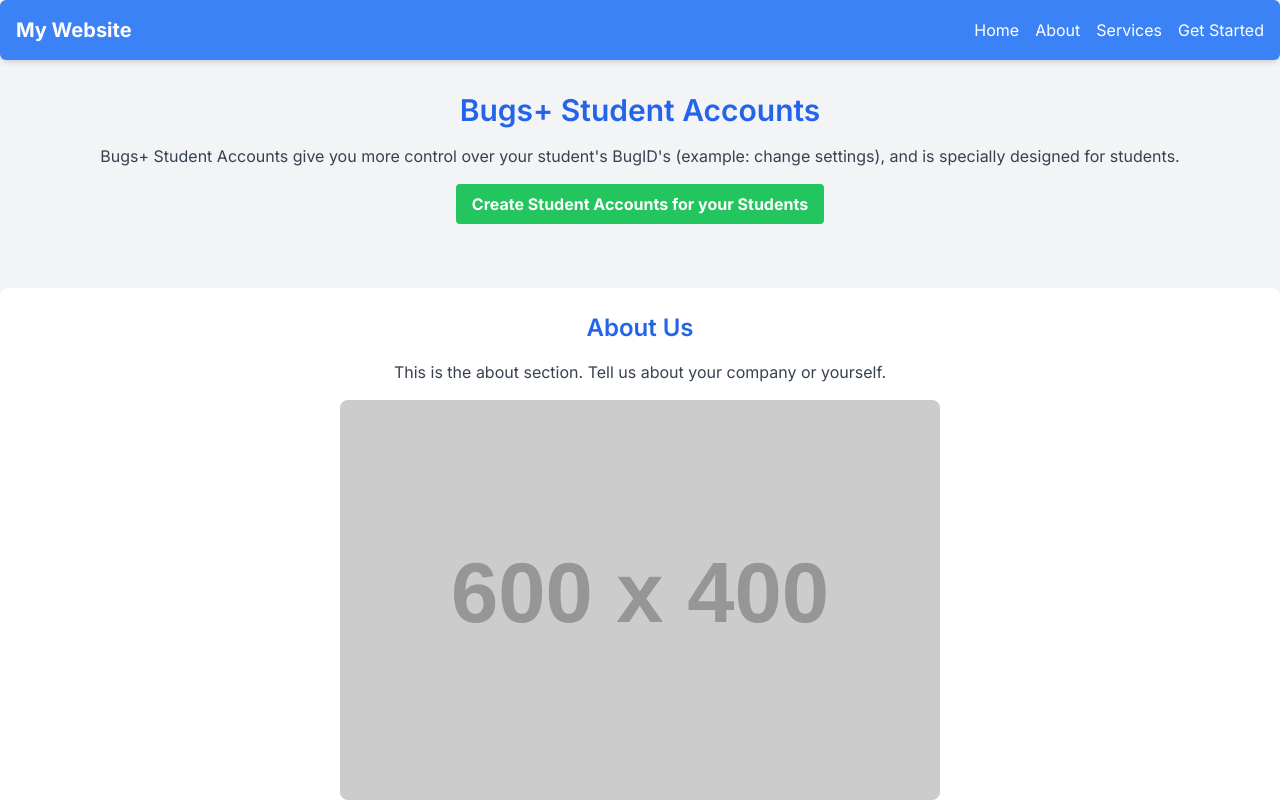
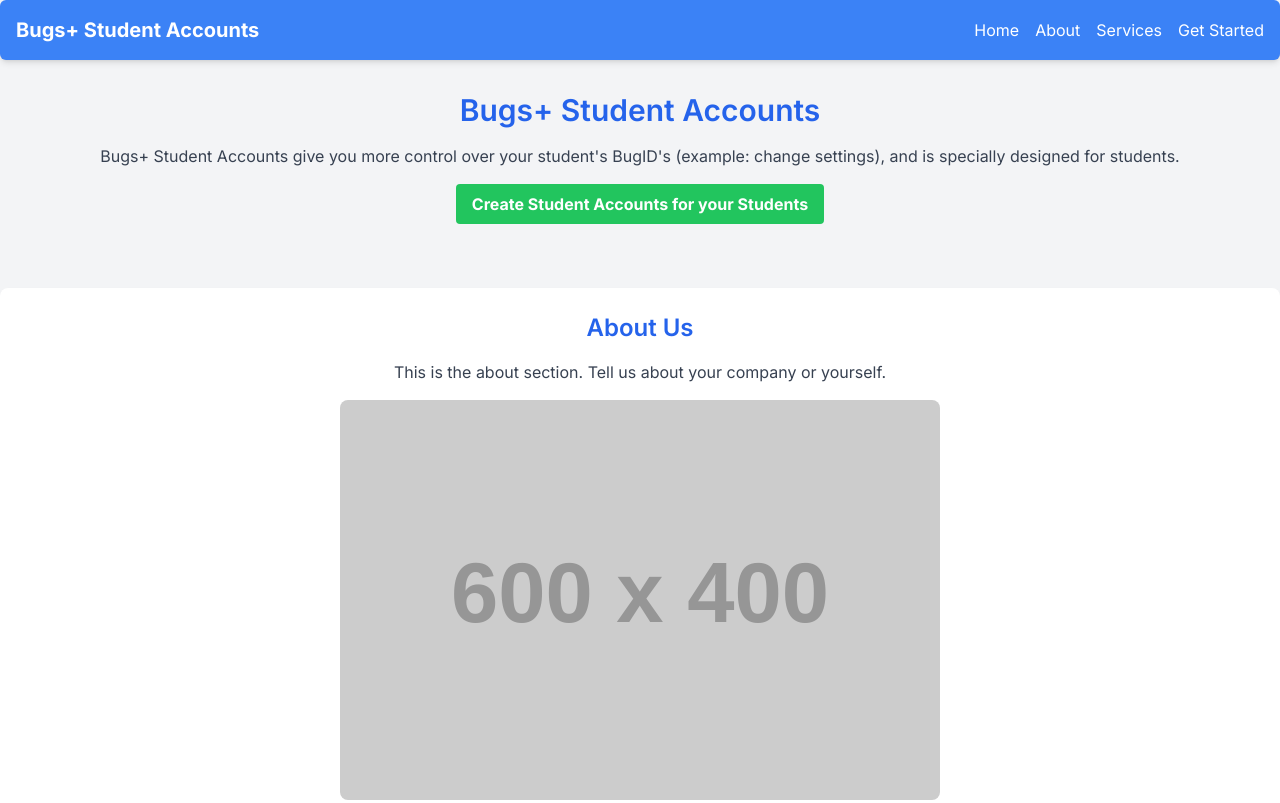
Before and after one commit to ben-g123/bugs-plus-education, a plain HTML site: page index.html in a window 1280 px wide. Shown: the top 803 px of the page. Drawn offline with nearby package versions, Linux system fonts and the light colour scheme; placeholder pictures from the web are drawn by us; a script that the page names is missing.

Commit message:
Update index.html

```diff
--- a/index.html
+++ b/index.html
@@ -16,7 +16,7 @@
 </head>
 <body class="bg-gray-100">
     <header class="bg-blue-500 text-white py-4 flex justify-between items-center shadow-md sticky top-0 z-10 rounded-md">
-        <div class="logo text-xl font-bold ml-4">My Website</div>
+        <div class="logo text-xl font-bold ml-4">Bugs+ Student Accounts</div>
         <nav class="mr-4">
             <ul class="flex space-x-4">
                 <li><a href="/" class="hover:text-blue-300 no-underline">Home</a></li>
```
